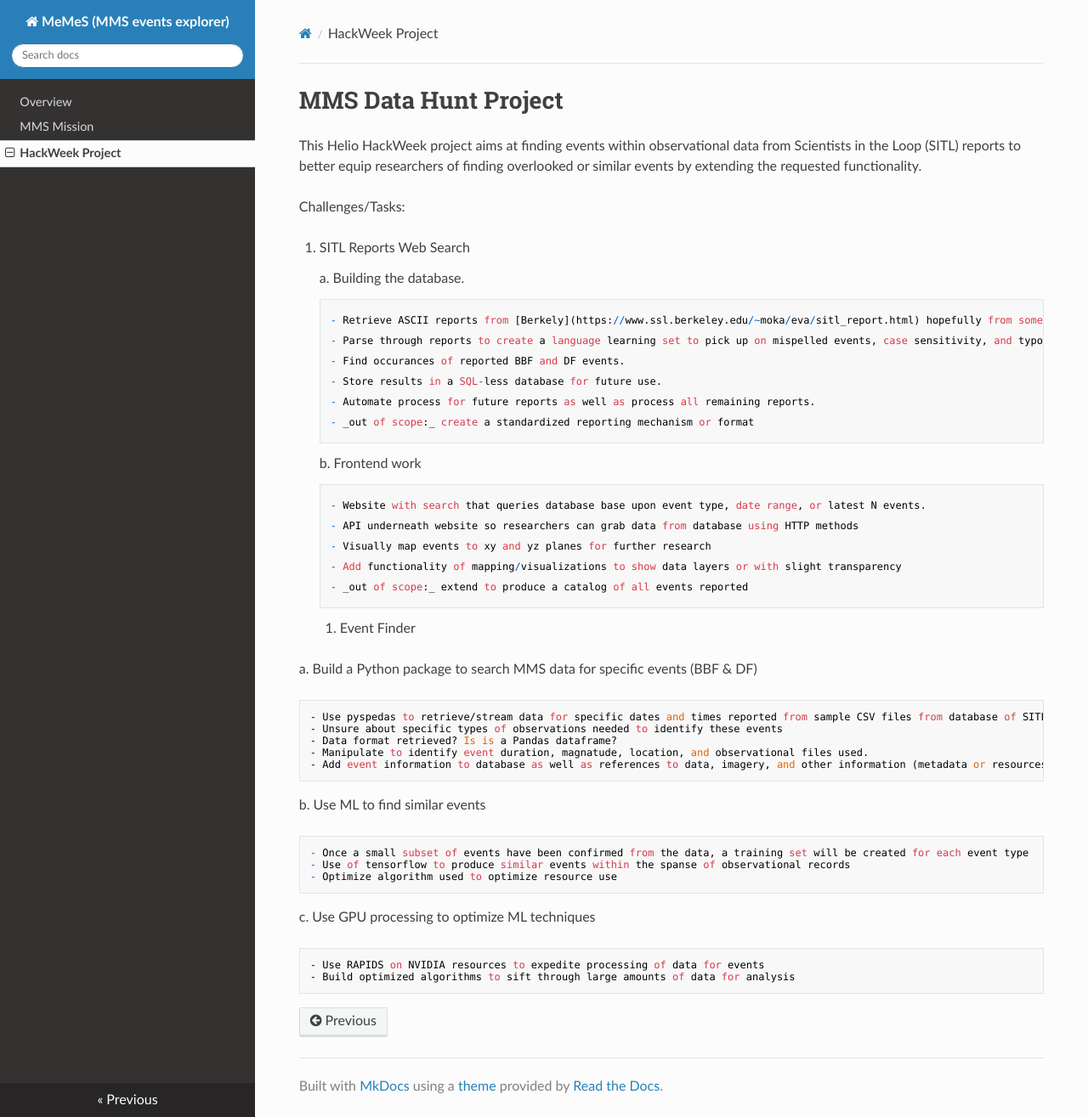
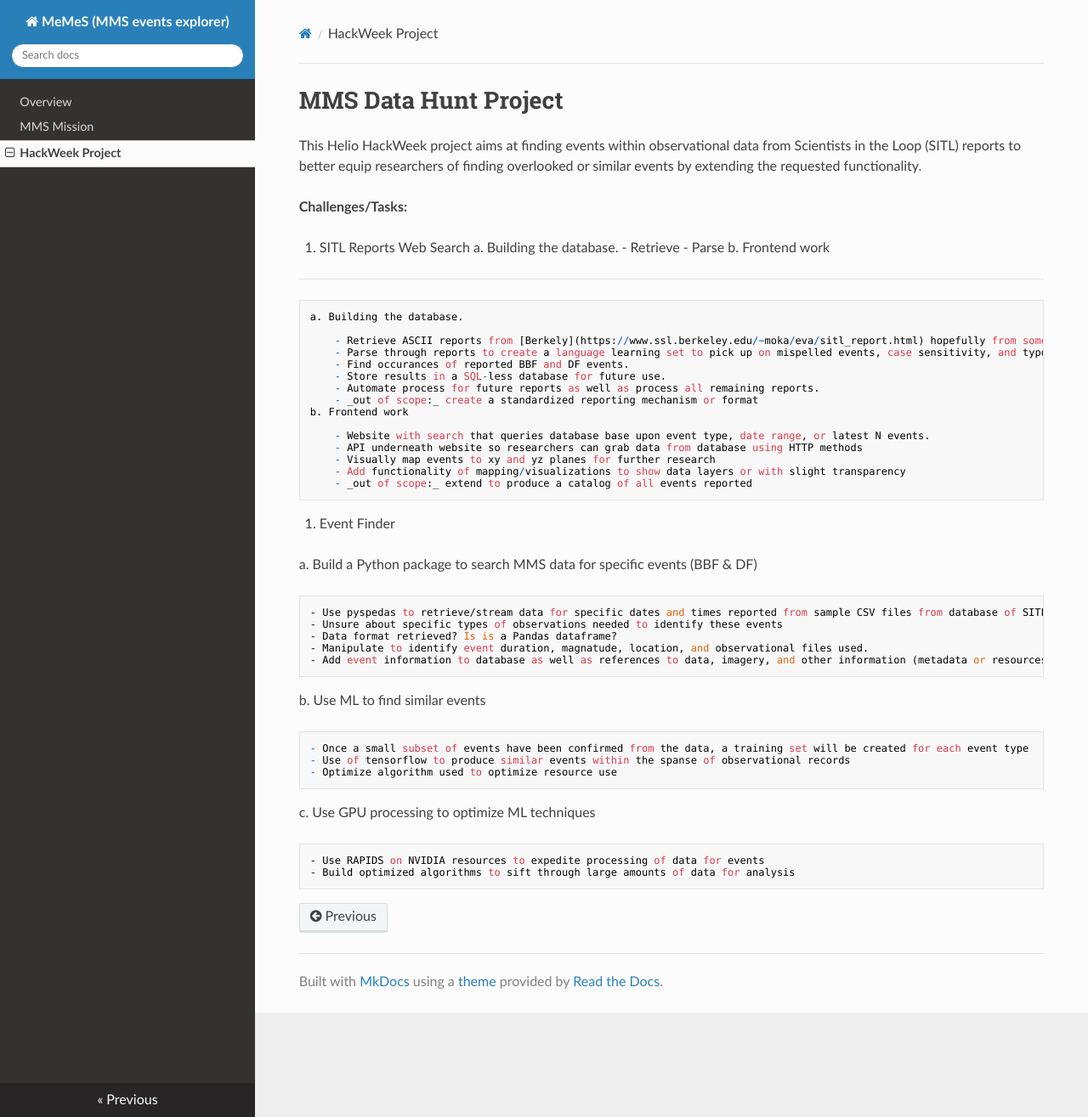
Before and after one commit to heliohackweek/mms_data_hunt, an MkDocs documentation site: the page built from docs/docs/hw.md, in a window 1280 px wide and 1315 px high. Shown: the whole window at 85% size. Built offline with MkDocs 1.6.1, drawn with Linux system fonts in a browser that asks for light colours; nearby versions of some CDN libraries.

```diff
--- a/docs/docs/hw.md
+++ b/docs/docs/hw.md
@@ -2,9 +2,15 @@
 
 This Helio HackWeek project aims at finding events within observational data from Scientists in the Loop (SITL) reports to better equip researchers of finding overlooked or similar events by extending the requested functionality.
 
-Challenges/Tasks:
+__Challenges/Tasks:__
 
 1. SITL Reports Web Search
+    a. Building the database.
+        - Retrieve
+        - Parse
+    b. Frontend work
+
+---
 
     a. Building the database.
 
```
